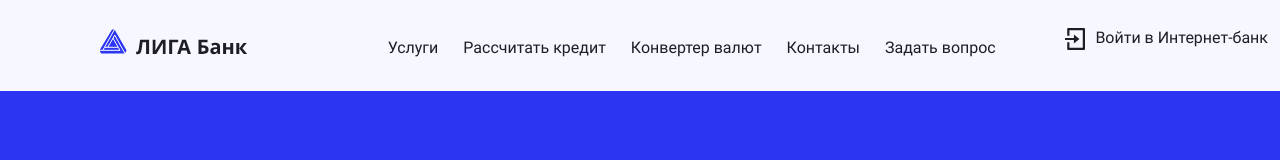
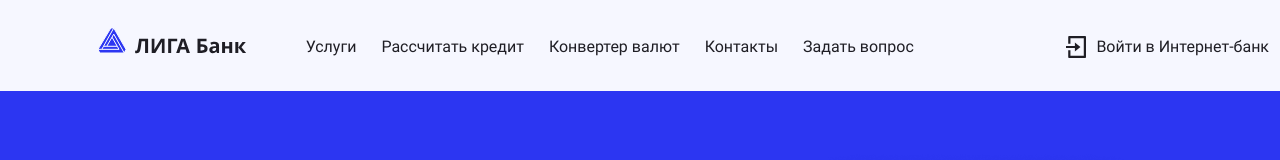
Before and after one commit to Juliet94/Ageeva_ligabank, a React (Create React App) app: page / in a window 1280 px wide. Shown: the top 160 px of the page. Built offline with nearby package versions, Linux system fonts and the light colour scheme.

Commit message:
Выровняет header по ПП

```diff
--- a/src/components/header/header.jsx
+++ b/src/components/header/header.jsx
@@ -9,11 +9,11 @@ function Header() {
     <header className={styles.header}>
       <div className={styles.wrapper}>
         <Logo />
-        <nav>
-          <SiteMenu />
+        <nav className={styles.nav}>
+          <SiteMenu className={styles.list}/>
         </nav>
-        <div>
-          <a className={styles.login} href="/">
+        <div className={styles.login}>
+          <a className={styles.link} href="/">
             Войти в Интернет-банк
           </a>
         </div>
--- a/src/components/header/header.module.scss
+++ b/src/components/header/header.module.scss
@@ -12,10 +12,25 @@
   justify-content: space-between;
   flex-wrap: wrap;
   width: 1366px;
-  padding: 0 98px;
+  padding: 0 97px;
+}
+
+.nav {
+  min-width: 732px;
+}
+
+.list {
+  padding-top: 10px;
+  margin: 0;
+  gap: 25px;
+  padding-left: 0;
 }
 
 .login {
+  padding-top: 10px;
+}
+
+.link {
   position: relative;
 
   &::before {
@@ -26,5 +41,6 @@
     width: 20px;
     height: 22px;
     left: -30px;
+    top: -1px;
   }
 }
--- a/src/components/logo/logo.module.scss
+++ b/src/components/logo/logo.module.scss
@@ -1,4 +1,4 @@
 .logo {
   display: block;
-  padding-bottom: 9px;
+  padding-bottom: 11px;
 }
--- a/src/components/site-menu/site-menu.jsx
+++ b/src/components/site-menu/site-menu.jsx
@@ -1,11 +1,13 @@
 import React from 'react';
+import PropTypes from 'prop-types';
 import styles from './site-menu.module.scss';
+import {MENU_ITEMS} from '../../const';
+import classNames from 'classnames';
 
-const MENU_ITEMS = ['Услуги', 'Рассчитать кредит', 'Конвертер валют', 'Контакты', 'Задать вопрос'];
-
-function SiteMenu() {
+function SiteMenu({className}) {
+  const ulClass = classNames(styles.site_list, className);
   return (
-    <ul className={styles.site_list}>
+    <ul className={ulClass}>
       {MENU_ITEMS.map((menuItem) => (
         <li key={menuItem}>
           <a href="/">
@@ -17,4 +19,8 @@ function SiteMenu() {
   );
 }
 
+SiteMenu.propTypes = {
+  className: PropTypes.string,
+};
+
 export default SiteMenu;
--- a/src/components/site-menu/site-menu.module.scss
+++ b/src/components/site-menu/site-menu.module.scss
@@ -1,7 +1,4 @@
 .site_list {
   display: flex;
   flex-wrap: wrap;
-  padding-top: 10px;
-  margin: 0;
-  gap: 25px;
 }
--- /dev/null
+++ b/src/const.js
@@ -0,0 +1,3 @@
+export const MENU_ITEMS = ['Услуги', 'Рассчитать кредит', 'Конвертер валют', 'Контакты', 'Задать вопрос'];
+
+export const SOCIAL_ITEMS = ['facebook', 'instagram', 'twitter', 'youtube'];
```
